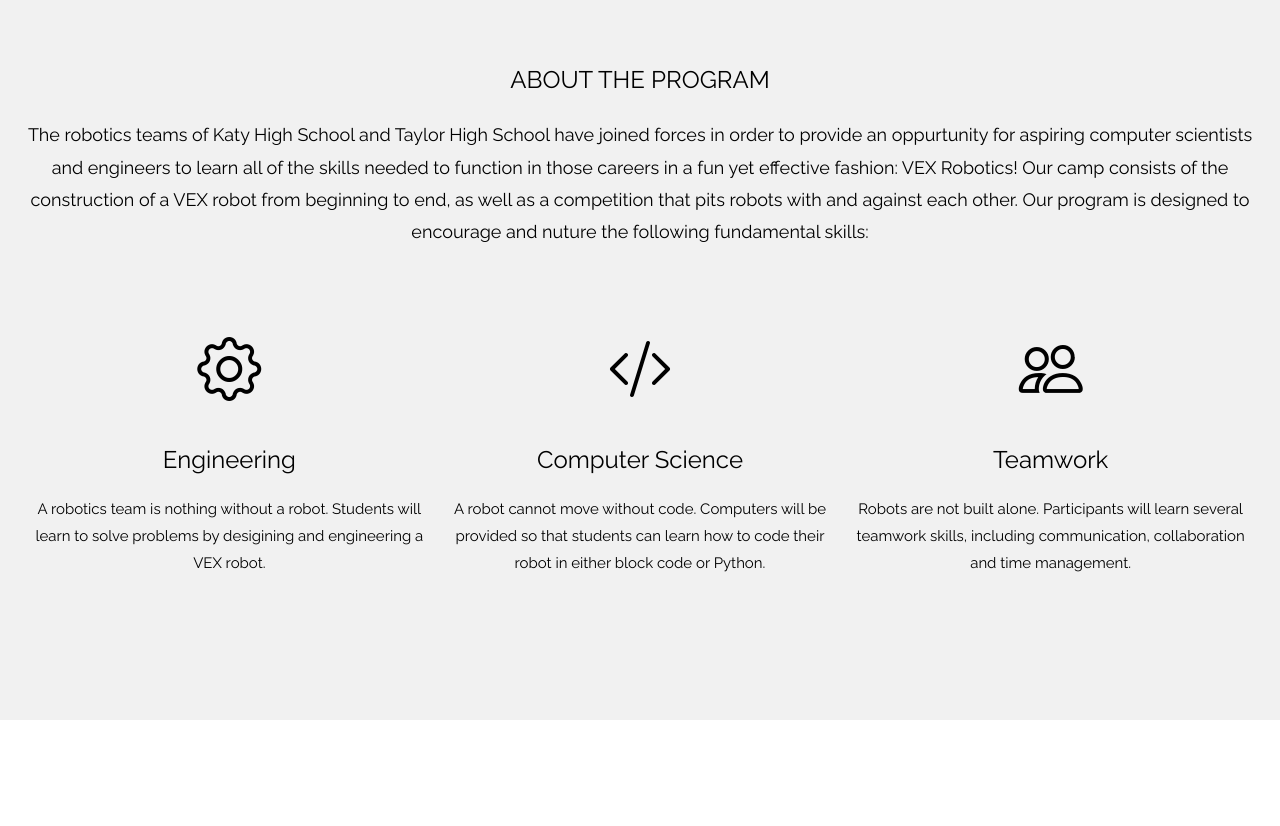
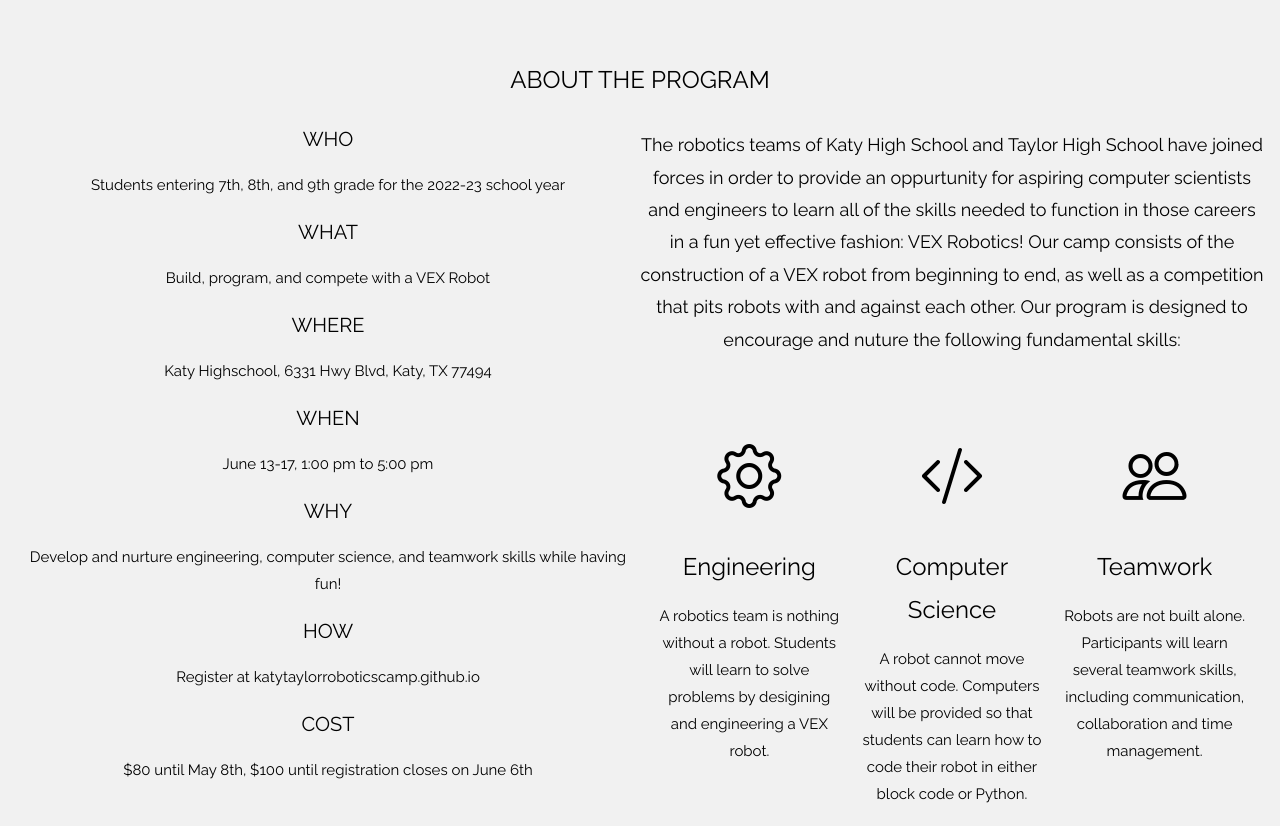
Before and after one commit to KatyTaylorRoboticsCamp/KatyTaylorRoboticsCamp.github.io, a plain HTML site: page index.html in a window 1280 px wide. Shown: the part 880-1706 px from the top of the page. Drawn offline with nearby package versions, Linux system fonts and the light colour scheme; a script that the page names is missing.

Commit message:
added "flyer details"

```diff
--- a/index.html
+++ b/index.html
@@ -111,8 +111,39 @@ body, html {
 </header>
 
 <!-- About Section -->
-<div class="w3-container w3-light-grey" style="padding:128px 16px;" id="about">
+<div class="w3-full w3-container w3-light-grey" style="padding:128px 16px;" id="about">
   <h3 class="w3-center">ABOUT THE PROGRAM</h3>
+  <div class="w3-half w3-row-padding w3-center">
+    <div class="w3-full">
+      <h4>WHO</h4>
+      <p>Students entering 7th, 8th, and 9th grade for the 2022-23 school year</p>
+    </div>
+    <div class="w3-full">
+      <h4>WHAT</h4>
+      <p>Build, program, and compete with a VEX Robot</p>
+    </div>
+    <div class="w3-full">
+      <h4>WHERE</h4>
+      <p>Katy Highschool, 6331 Hwy Blvd, Katy, TX 77494</p>
+    </div>
+    <div class="w3-full">
+      <h4>WHEN</h4>
+      <p>June 13-17, 1:00 pm to 5:00 pm</p>
+    </div>
+    <div class="w3-full">
+      <h4>WHY</h4>
+      <p>Develop and nurture engineering, computer science, and teamwork skills while having fun!</p>
+    </div>
+    <div class="w3-full">
+      <h4>HOW</h4>
+      <p>Register at katytaylorroboticscamp.github.io</p>
+    </div>
+    <div class="w3-full">
+      <h4>COST</h4>
+      <p>$80 until May 8th, $100 until registration closes on June 6th</p>
+    </div>
+  </div>
+  <div class="w3-half">
     <p class="w3-center w3-large">The robotics teams of Katy High School and Taylor High School have joined forces in order to provide an oppurtunity for aspiring computer scientists and engineers to learn all of the skills needed to function in those careers in a fun yet effective fashion: VEX Robotics! Our camp consists of the construction of a VEX robot from beginning to end, as well as a competition that pits robots with and against each other. Our program is designed to encourage and nuture the following fundamental skills:</p>
     <div class="w3-row-padding w3-center" style="margin-top:64px">
       <div class="w3-third">
@@ -129,6 +160,7 @@ body, html {
         <i class="bi bi-people w3-margin-bottom w3-jumbo"></i>
         <h3>Teamwork</h3>
         <p>Robots are not built alone. Participants will learn several teamwork skills, including communication, collaboration and time management.</p>
+      </div>
     </div>
   </div>
 </div>
```
Lines whose indentation alone changed are shown as unchanged.
